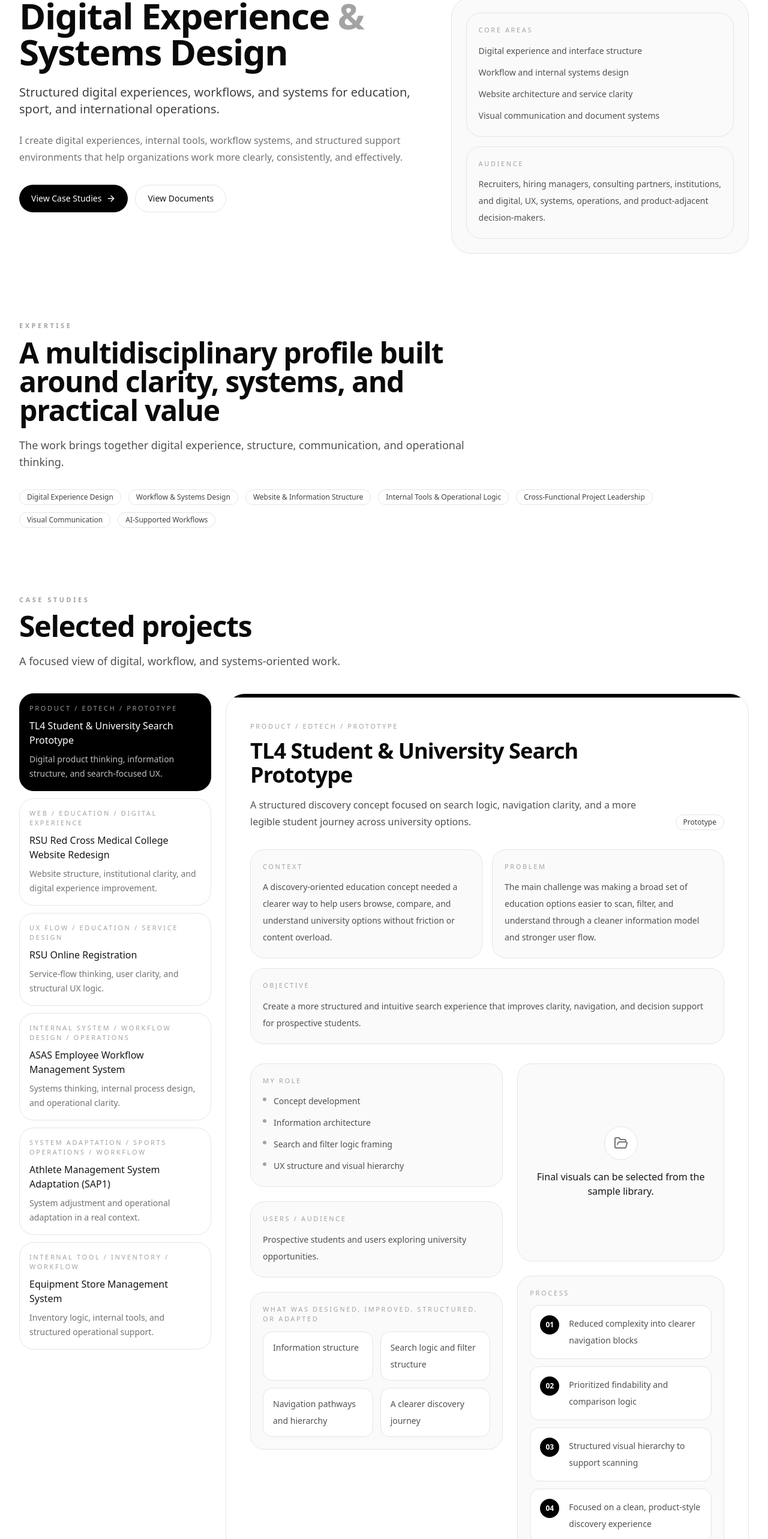
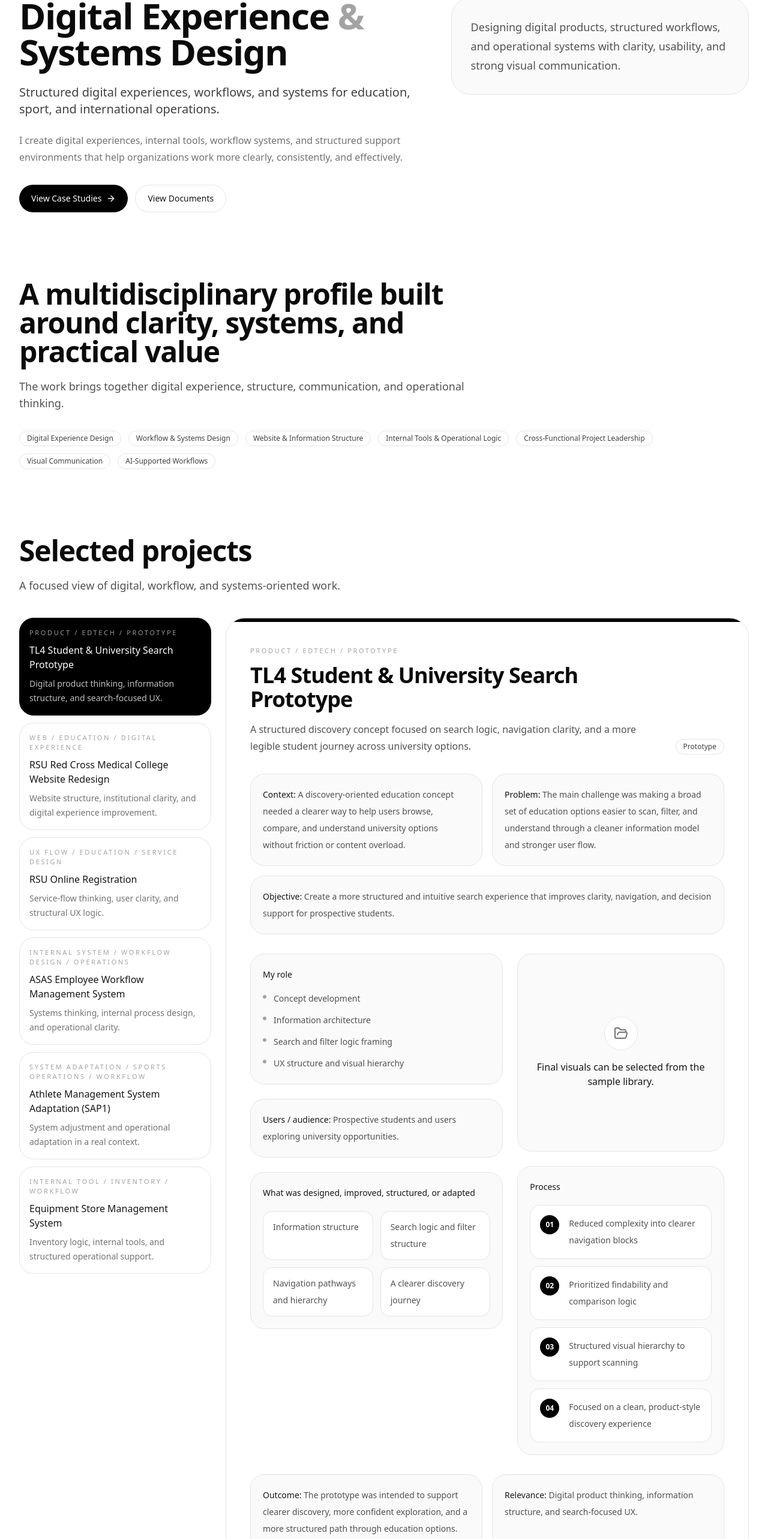
Before and after one commit to elinalapsina/systems-portfolio, a React (Vite) app: page / in a window 1280 px wide. Shown: the part 180-2746 px from the top of the page at 60% size. Built offline with nearby package versions, Linux system fonts and the light colour scheme.

Commit message:
Add files via upload

```diff
--- a/App.jsx
+++ b/App.jsx
@@ -39,8 +39,8 @@ const NAV_ITEMS = [
   { id: 'home', label: 'Home' },
   { id: 'case-studies', label: 'Case Studies' },
   { id: 'sample-library', label: 'Sample Library' },
-  { id: 'additional-projects', label: 'Additional Projects' },
-  { id: 'visual-design', label: 'Visual Design' },
+  { id: 'additional-projects', label: 'Projects' },
+  { id: 'visual-design', label: 'Visual Work' },
   { id: 'documents', label: 'Documents' },
   { id: 'about', label: 'About' },
   { id: 'contact', label: 'Contact' },
@@ -325,12 +325,9 @@ function driveFolderEmbedUrl(folderId, mode = 'grid') {
   return `https://drive.google.com/embeddedfolderview?id=${folderId}#${mode}`;
 }
 
-function SectionHeading({ eyebrow, title, text }) {
+function SectionHeading({ title, text }) {
   return (
     <div className="max-w-3xl">
-      <p className="mb-3 text-[11px] font-semibold uppercase tracking-[0.32em] text-neutral-400">
-        {eyebrow}
-      </p>
       <h2 className="text-3xl font-semibold tracking-tight text-neutral-950 md:text-5xl">
         {title}
       </h2>
@@ -351,13 +348,10 @@ function Pill({ children }) {
   );
 }
 
-function InfoCard({ title, children }) {
+function InfoCard({ children }) {
   return (
-    <div className="rounded-[24px] border border-neutral-200 bg-neutral-50 p-5">
-      <p className="text-[11px] uppercase tracking-[0.24em] text-neutral-400">
-        {title}
-      </p>
-      <div className="mt-3 text-sm leading-7 text-neutral-600">{children}</div>
+    <div className="rounded-[24px] border border-neutral-200 bg-neutral-50 p-5 text-sm leading-7 text-neutral-600">
+      {children}
     </div>
   );
 }
@@ -401,10 +395,7 @@ function DocumentCard({ title, fileUrl }) {
       <div className="flex items-center justify-between border-b border-neutral-200 px-5 py-4">
         <div className="flex items-center gap-3">
           <FileText className="h-5 w-5 text-neutral-500" />
-          <div>
-            <p className="text-sm font-medium text-neutral-900">{title}</p>
-            <p className="text-xs text-neutral-500">PDF preview</p>
-          </div>
+          <p className="text-sm font-medium text-neutral-900">{title}</p>
         </div>
 
         <a
@@ -431,10 +422,7 @@ function SampleLibraryCard() {
       <div className="flex flex-col gap-4 border-b border-neutral-200 px-5 py-4 md:flex-row md:items-center md:justify-between">
         <div className="flex items-center gap-3">
           <FolderOpen className="h-5 w-5 text-neutral-500" />
-          <div>
-            <p className="text-sm font-medium text-neutral-900">Work Samples Library</p>
-            <p className="text-xs text-neutral-500">Public Google Drive folder</p>
-          </div>
+          <p className="text-sm font-medium text-neutral-900">Work Samples Library</p>
         </div>
 
         <a
@@ -444,7 +432,7 @@ function SampleLibraryCard() {
           data-cursor="interactive"
           className="inline-flex items-center gap-2 rounded-full border border-neutral-200 px-4 py-2 text-xs font-medium text-neutral-800 transition hover:bg-neutral-50"
         >
-          Open in Google Drive <ExternalLink size={14} />
+          Open <ExternalLink size={14} />
         </a>
       </div>
 
@@ -759,28 +747,16 @@ export default function App() {
               </div>
             </div>
 
-            <div className="rounded-[32px] border border-neutral-200 bg-neutral-50 p-6">
-              <div className="grid gap-4">
-                <InfoCard title="Core Areas">
-                  <ul className="space-y-2">
-                    <li>Digital experience and interface structure</li>
-                    <li>Workflow and internal systems design</li>
-                    <li>Website architecture and service clarity</li>
-                    <li>Visual communication and document systems</li>
-                  </ul>
-                </InfoCard>
-
-                <InfoCard title="Audience">
-                  Recruiters, hiring managers, consulting partners, institutions, and digital, UX, systems, operations, and product-adjacent decision-makers.
-                </InfoCard>
-              </div>
+            <div className="rounded-[32px] border border-neutral-200 bg-neutral-50 p-8">
+              <p className="text-lg leading-8 text-neutral-600">
+                Designing digital products, structured workflows, and operational systems with clarity, usability, and strong visual communication.
+              </p>
             </div>
           </div>
         </section>
 
         <section className="pb-20 md:pb-28">
           <SectionHeading
-            eyebrow="Expertise"
             title="A multidisciplinary profile built around clarity, systems, and practical value"
             text="The work brings together digital experience, structure, communication, and operational thinking."
           />
@@ -794,7 +770,6 @@ export default function App() {
 
         <section id="case-studies" className="scroll-mt-24 pb-20 md:pb-28">
           <SectionHeading
-            eyebrow="Case Studies"
             title="Selected projects"
             text="A focused view of digital, workflow, and systems-oriented work."
           />
@@ -835,17 +810,24 @@ export default function App() {
                 </div>
 
                 <div className="mt-8 grid gap-4 md:grid-cols-2">
-                  <InfoCard title="Context">{selectedCase.context}</InfoCard>
-                  <InfoCard title="Problem">{selectedCase.problem}</InfoCard>
+                  <InfoCard>
+                    <strong className="font-medium text-neutral-900">Context:</strong> {selectedCase.context}
+                  </InfoCard>
+                  <InfoCard>
+                    <strong className="font-medium text-neutral-900">Problem:</strong> {selectedCase.problem}
+                  </InfoCard>
                   <div className="md:col-span-2">
-                    <InfoCard title="Objective">{selectedCase.objective}</InfoCard>
+                    <InfoCard>
+                      <strong className="font-medium text-neutral-900">Objective:</strong> {selectedCase.objective}
+                    </InfoCard>
                   </div>
                 </div>
 
                 <div className="mt-8 grid gap-6 xl:grid-cols-[1.1fr_0.9fr]">
                   <div className="space-y-6">
-                    <InfoCard title="My Role">
-                      <ul className="space-y-2">
+                    <InfoCard>
+                      <strong className="font-medium text-neutral-900">My role</strong>
+                      <ul className="mt-3 space-y-2">
                         {selectedCase.role.map((item) => (
                           <li key={item} className="flex gap-3">
                             <span className="mt-2 h-1.5 w-1.5 rounded-full bg-neutral-400" />
@@ -855,10 +837,15 @@ export default function App() {
                       </ul>
                     </InfoCard>
 
-                    <InfoCard title="Users / Audience">{selectedCase.users}</InfoCard>
+                    <InfoCard>
+                      <strong className="font-medium text-neutral-900">Users / audience:</strong> {selectedCase.users}
+                    </InfoCard>
 
-                    <InfoCard title="What Was Designed, Improved, Structured, or Adapted">
-                      <ul className="grid gap-3 sm:grid-cols-2">
+                    <InfoCard>
+                      <strong className="font-medium text-neutral-900">
+                        What was designed, improved, structured, or adapted
+                      </strong>
+                      <ul className="mt-4 grid gap-3 sm:grid-cols-2">
                         {selectedCase.designed.map((item) => (
                           <li
                             key={item}
@@ -901,8 +888,9 @@ export default function App() {
                       </div>
                     </div>
 
-                    <InfoCard title="Process">
-                      <div className="space-y-3">
+                    <InfoCard>
+                      <strong className="font-medium text-neutral-900">Process</strong>
+                      <div className="mt-4 space-y-3">
                         {selectedCase.process.map((item, index) => (
                           <div
                             key={item}
@@ -920,8 +908,12 @@ export default function App() {
                 </div>
 
                 <div className="mt-8 grid gap-4 md:grid-cols-2">
-                  <InfoCard title="Outcome">{selectedCase.outcome}</InfoCard>
-                  <InfoCard title="Relevance">{selectedCase.relevance}</InfoCard>
+                  <InfoCard>
+                    <strong className="font-medium text-neutral-900">Outcome:</strong> {selectedCase.outcome}
+                  </InfoCard>
+                  <InfoCard>
+                    <strong className="font-medium text-neutral-900">Relevance:</strong> {selectedCase.relevance}
+                  </InfoCard>
                 </div>
               </div>
             </article>
@@ -930,7 +922,6 @@ export default function App() {
 
         <section id="sample-library" className="scroll-mt-24 pb-20 md:pb-28">
           <SectionHeading
-            eyebrow="Sample Library"
             title="Work sample folder"
             text="Public source materials used to support the portfolio."
           />
@@ -942,7 +933,6 @@ export default function App() {
 
         <section id="additional-projects" className="scroll-mt-24 pb-20 md:pb-28">
           <SectionHeading
-            eyebrow="Additional Digital Projects"
             title="Additional project range"
             text="A broader view of related digital and operational work."
           />
@@ -962,7 +952,6 @@ export default function App() {
 
         <section id="visual-design" className="scroll-mt-24 pb-20 md:pb-28">
           <SectionHeading
-            eyebrow="Visual Design"
             title="Visual communication"
             text="Supporting work across communication, presentation, and graphic output."
           />
@@ -982,7 +971,6 @@ export default function App() {
 
         <section id="documents" className="scroll-mt-24 pb-20 md:pb-28">
           <SectionHeading
-            eyebrow="Documents"
             title="CV and motivation letter"
             text="Supporting documents available directly inside the portfolio."
           />
@@ -1000,7 +988,6 @@ export default function App() {
 
         <section id="about" className="scroll-mt-24 pb-20 md:pb-28">
           <SectionHeading
-            eyebrow="About"
             title="A multidisciplinary profile"
             text="Digital experience, systems design, workflow structure, communication, and operational clarity."
           />
@@ -1013,11 +1000,7 @@ export default function App() {
             </div>
 
             <div className="rounded-[30px] border border-neutral-200 bg-neutral-50 p-6 md:p-8">
-              <p className="text-[11px] uppercase tracking-[0.24em] text-neutral-400">
-                Supporting strengths
-              </p>
-
-              <div className="mt-4 flex flex-wrap gap-3">
+              <div className="flex flex-wrap gap-3">
                 {[
                   'Computer design foundation',
                   'Digital experience thinking',
@@ -1038,10 +1021,7 @@ export default function App() {
           <div className="overflow-hidden rounded-[34px] border border-neutral-200 bg-neutral-50 p-6 md:p-8 lg:p-10">
             <div className="grid gap-8 lg:grid-cols-[1.1fr_0.9fr] lg:items-end">
               <div>
-                <p className="text-[11px] uppercase tracking-[0.26em] text-neutral-400">
-                  Contact
-                </p>
-                <h2 className="mt-3 text-3xl font-semibold tracking-tight text-neutral-950 md:text-4xl">
+                <h2 className="text-3xl font-semibold tracking-tight text-neutral-950 md:text-4xl">
                   I’m open to relevant opportunities, collaborations, and professional conversations.
                 </h2>
               </div>
```
